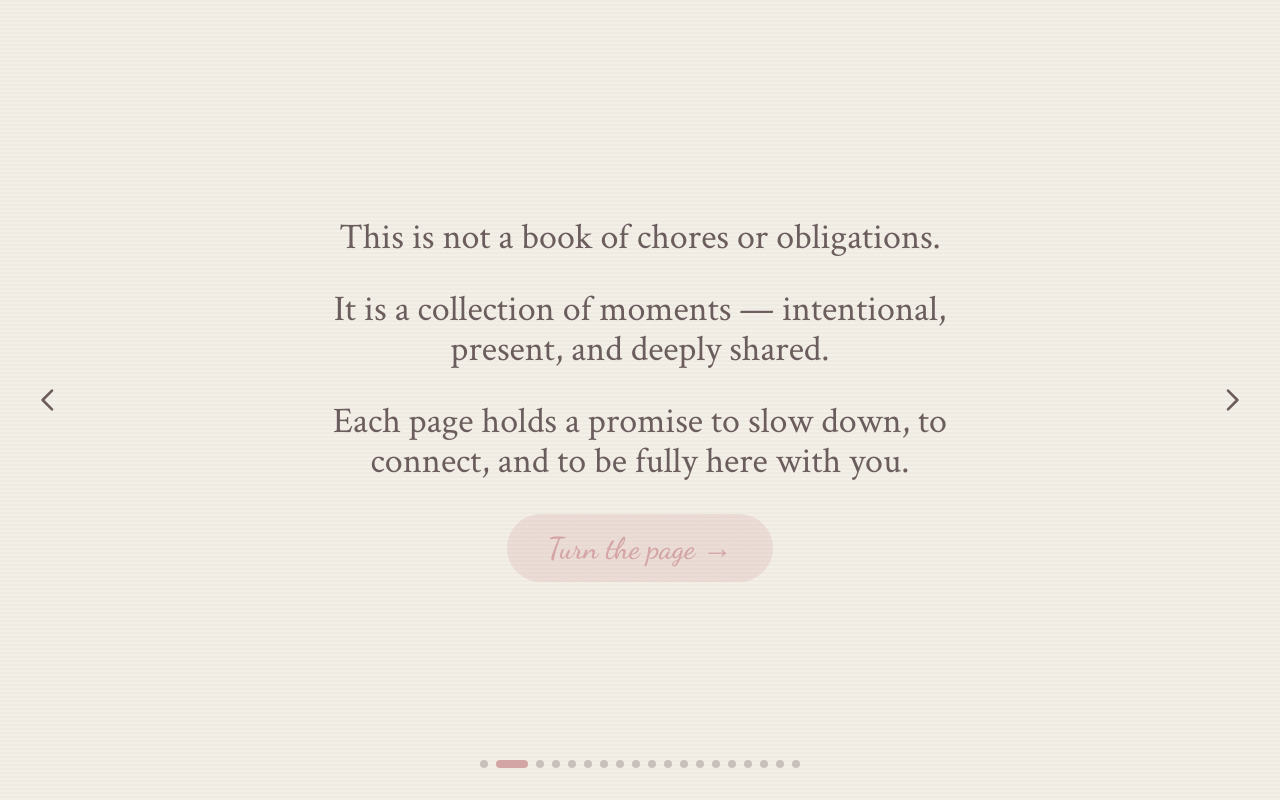
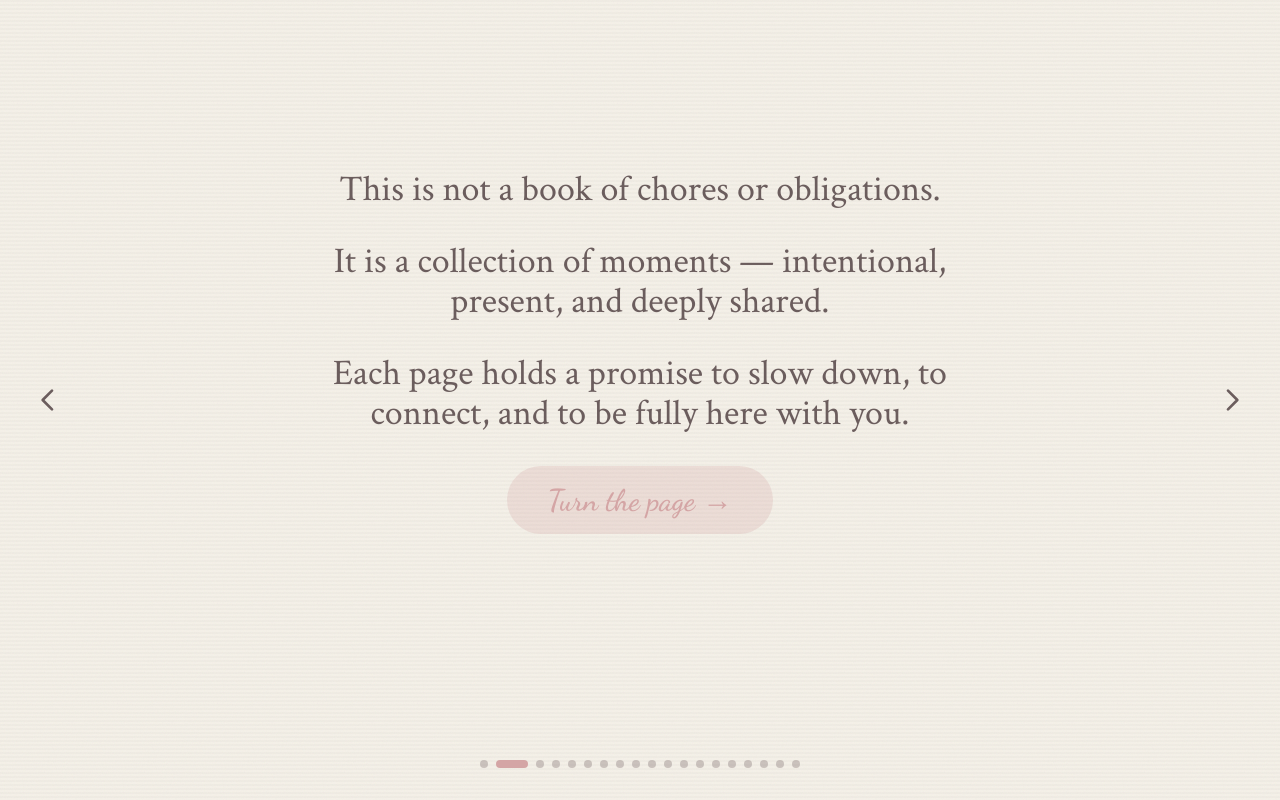
Before and after one commit to satori-lunar/coupon, a Next.js app: page / in a window 1280 px wide. Both pictures are taken after a click on the button 524 px from the left and 764 px from the top of the page. Built offline with nearby package versions, Linux system fonts and the light colour scheme; a web font is replaced by a local one.

Commit message:
Fix: Add bottom padding to prevent buttons from being covered by page indicator dots

```diff
--- a/components/Book.tsx
+++ b/components/Book.tsx
@@ -124,7 +124,7 @@ export default function Book() {
       </AnimatePresence>
 
       {/* Page Indicator Dots */}
-      <div className="absolute bottom-8 left-1/2 -translate-x-1/2 flex gap-2 z-10">
+      <div className="absolute bottom-6 left-1/2 -translate-x-1/2 flex gap-2 z-10 pb-2">
         {Array.from({ length: TOTAL_PAGES }).map((_, index) => (
           <button
             key={index}
--- a/components/pages/CouponPage.tsx
+++ b/components/pages/CouponPage.tsx
@@ -49,7 +49,7 @@ export default function CouponPage({ coupon, onNext, onPrevious }: CouponPagePro
   }
 
   return (
-    <div className="h-full w-full flex flex-col items-center justify-center px-8 md:px-16">
+    <div className="h-full w-full flex flex-col items-center justify-center px-8 md:px-16 pb-24">
       <motion.div
         initial={{ opacity: 0, y: 20 }}
         animate={{ opacity: 1, y: 0 }}
--- a/components/pages/FinalPage.tsx
+++ b/components/pages/FinalPage.tsx
@@ -8,7 +8,7 @@ interface FinalPageProps {
 
 export default function FinalPage({ onPrevious }: FinalPageProps) {
   return (
-    <div className="h-full w-full flex flex-col items-center justify-center px-8 md:px-16">
+    <div className="h-full w-full flex flex-col items-center justify-center px-8 md:px-16 pb-24">
       <motion.div
         initial={{ opacity: 0, y: 20 }}
         animate={{ opacity: 1, y: 0 }}
--- a/components/pages/IntroductionPage.tsx
+++ b/components/pages/IntroductionPage.tsx
@@ -9,7 +9,7 @@ interface IntroductionPageProps {
 
 export default function IntroductionPage({ onNext, onPrevious }: IntroductionPageProps) {
   return (
-    <div className="h-full w-full flex flex-col items-center justify-center px-8 md:px-16">
+    <div className="h-full w-full flex flex-col items-center justify-center px-8 md:px-16 pb-24">
       <motion.div
         initial={{ opacity: 0, y: 20 }}
         animate={{ opacity: 1, y: 0 }}
```
